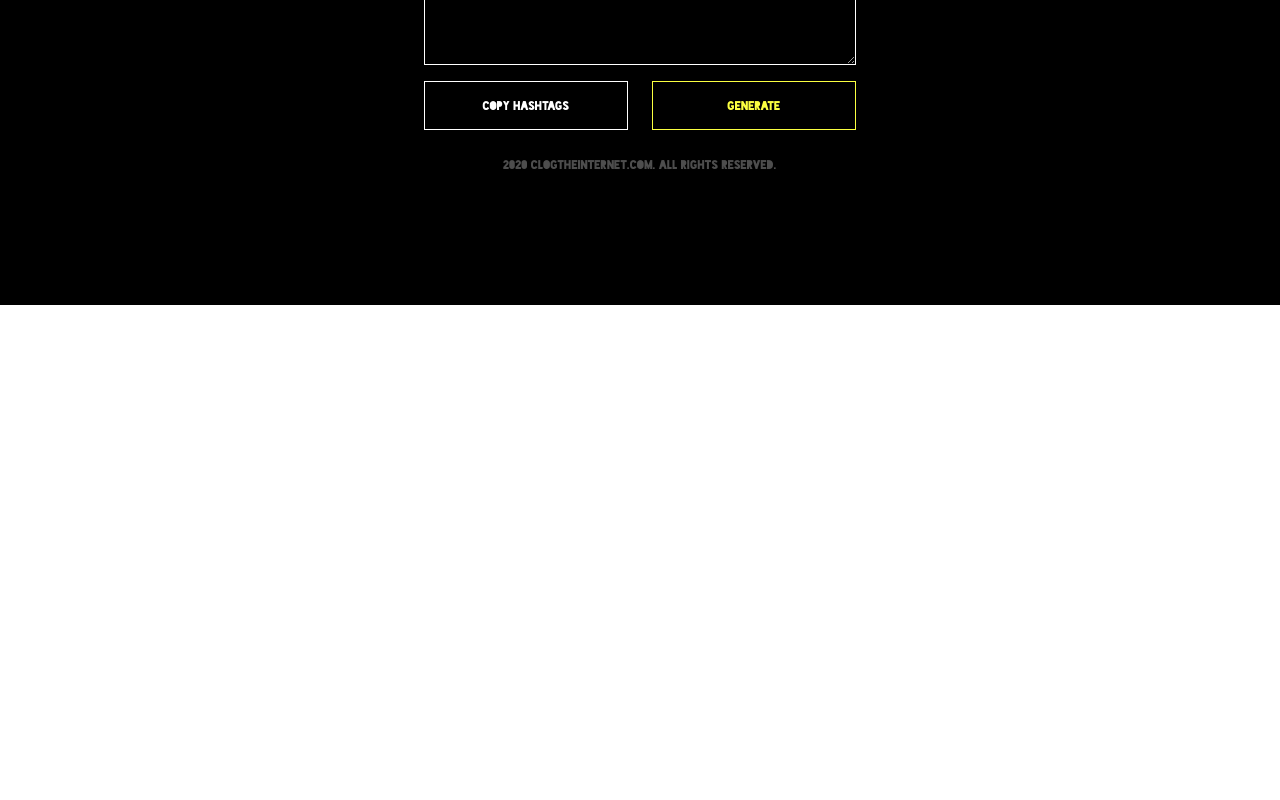
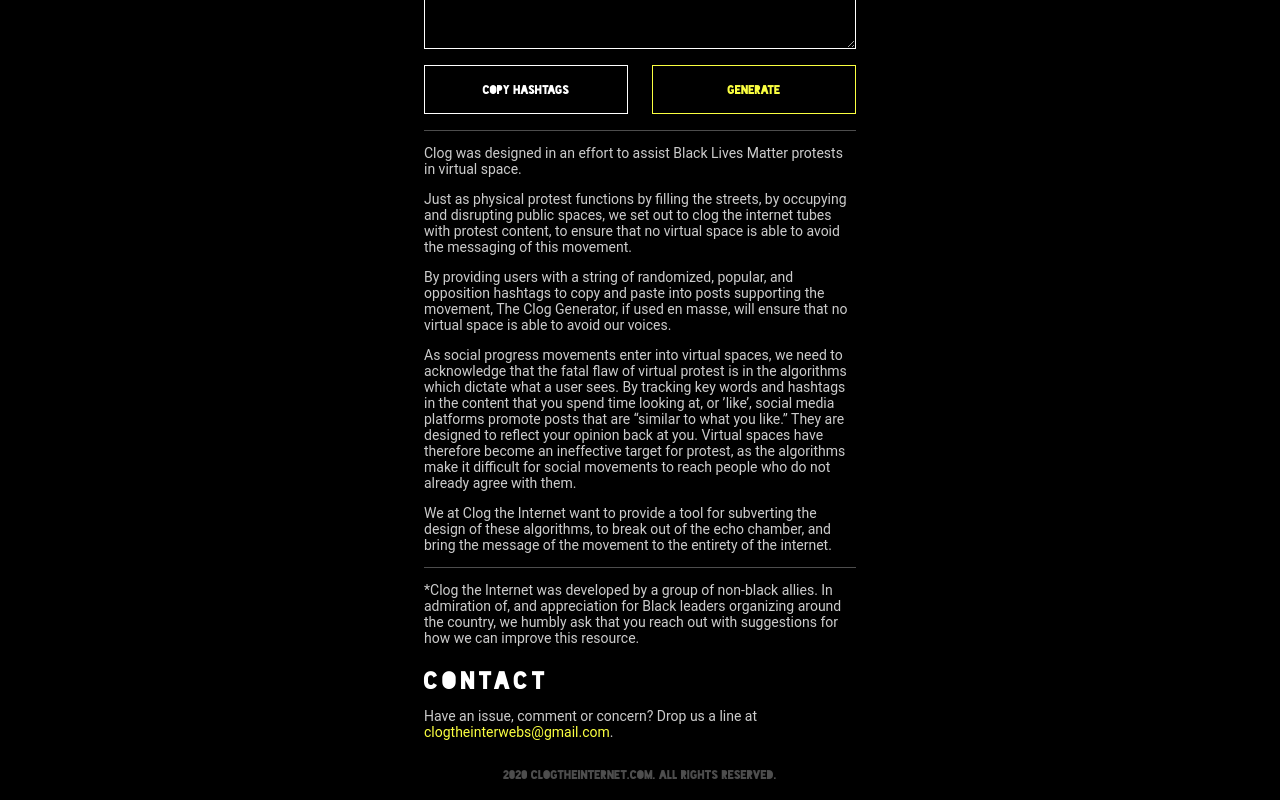
Before and after one commit to vjsingh/clogtheinternet, a React (Create React App) app: page / in a window 1280 px wide. Shown: the part 495-1295 px from the top of the page. Before the commit the page ends 800 px from the top, so only its background shows below. Built offline with nearby package versions, Linux system fonts and the light colour scheme.

Commit message:
Updates to copy

```diff
--- a/src/About.js
+++ /dev/null
@@ -1,82 +0,0 @@
-import React from 'react';
-import styled from 'styled-components';
-
-import RightsText from './RightsText'
-import Header from './Header'
-import Title from './Title'
-import Container from './Container'
-import * as STATIC from './staticValues';
-
-function About(props) {
-  return (
-    <Container>
-      <Header showMenu={props.showMenu} />
-      <Title>Our<br/>Mission</Title>
-
-      <BodyText>
-Clog the Internet is a tool designed to assist those demanding justice for victims of state violence.
-      </BodyText>
-
-      <BodyText>
-Clog the Internet is a tool designed to assist those demanding justice for victims of state violence.
-A physical protest, by occupying a physical space, ensures that the demands of demonstrators cannot be ignored by others in the same space. It creates an empathy response in passerby, or at least a discomfort, intended to disrupt the status quo and keep the message of the movement stuck in the minds of those who see it.
-      </BodyText>
-
-      <BodyText>
-Clog the Internet is a tool designed to assist those demanding justice for victims of state violence.
-As social progress movements enter into virtual spaces, we need to acknowledge that the fatal flaw of virtual protest is in the algorithms which dictate what a user sees. By tracking key words and hashtags in the content that you like, social media platforms promote posts that are “similar to what you like.” They are designed to reflect your opinion back at you. Virtual spaces have therefore become an ineffective target for protest, as the algorithms make it difficult for social movements to reach people who do not already agree with them.
-      </BodyText>
-
-      <BodyText>
-Clog the Internet is a tool designed to assist those demanding justice for victims of state violence.
-We at Clog the Internet want to provide a tool for subverting the design of these algorithms, to break out of the echo chamber, and bring the message of the movement to the entirety of the internet. The Clog Generator will provide the user with a string of randomized, popular, and opposition hashtags to copy and paste into their posts supporting the movement. If used en masse, together we can ensure that no virtual space will be able to ignore this movement.
-      </BodyText>
-
-      <Divider/>
-
-      <BodyText>
-*Clog the Internet was developed by a group of non-black allies. In admiration of, and appreciation for Black leaders organizing around the country, we humbly ask that you reach out with suggestions for how we can improve this resource.
-      </BodyText>
-
-      <Heading>Contact</Heading>
-
-      <BodyText>
-Have an issue, comment or concern? Drop us a line at <BasicLink href="mailto:clogtheinterwebs@gmail.com">clogtheinterwebs@gmail.com</BasicLink>.
-      </BodyText>
-
-      <RightsText/>
-
-    </Container>
-  );
-}
-
-export default About;
-
-const BodyText = styled.p`
-  font-family: 'Roboto';
-  color: #CCCCCC;
-  font-size: 14px;
-`;
-
-const Divider = styled.hr`
-  width: 100%;
-  border: none;
-  border-bottom: 1px solid rgba(255,255,255,0.3);
-`;
-
-const Heading = styled.div`
-  color: white;
-  font-family: 'BlackoutMidnight';
-  font-size: 24px;
-  line-height: 24px;
-  letter-spacing: 4px;
-  text-transform: uppercase;
-  margin-top: 24px;
-`;
-
-const BasicLink = styled.a`
-  color: ${STATIC.YELLOW};
-  text-decoration: none;
-
-  &:hover { color: white; }
-`;
--- a/src/App.js
+++ b/src/App.js
@@ -1,6 +1,5 @@
 import React from 'react';
 import Home from './Home';
-import About from './About';
 import Artists from './Artists';
 import Donate from './Donate';
 import Menu from './Menu';
@@ -31,9 +30,6 @@ export default class App extends React.Component {
             <Menu hideMenu={() => this.hideMenu()} />
           ) : (
             <Switch>
-              <Route path="/mission">
-                <About showMenu={() => this.showMenu()} />
-              </Route>
               <Route path="/donate">
                 <Donate showMenu={() => this.showMenu()} />
               </Route>
--- a/src/Home.js
+++ b/src/Home.js
@@ -40,12 +40,15 @@ function Home(props) {
         </TaglineText>
       </TaglineContainer>
       <Main>
+
         <BodyText>
-          The Clog Generator is a tool for the Black Lives Matter movement to automatically expand and randomize the reach of virtual protest content.
+          Clog the Internet is a tool for digital demonstrators to automatically expand and randomize the reach of virtual protest content.
         </BodyText>
+
         <BodyText>
           Simply include these unrelated hashtags in the posts you share, and they will be more likely to be seen by someone who has yet to join the movement.
         </BodyText>
+
         <HashtagsContainer>
           <textarea multiline="true" value={hashtagsStr} ref={ref} style={hashTagsInputStyles} readOnly />
           <ButtonRow>
@@ -58,6 +61,41 @@ function Home(props) {
             </YellowButton>
           </ButtonRow>
         </HashtagsContainer>
+
+        <Divider/>
+
+        <BodyText>
+          Clog was designed in an effort to assist Black Lives Matter protests in virtual space.
+        </BodyText>
+
+        <BodyText>
+          Just as physical protest functions by filling the streets, by occupying and disrupting public spaces, we set out to clog the internet tubes with protest content, to ensure that no virtual space is able to avoid the messaging of this movement.
+        </BodyText>
+
+        <BodyText>
+          By providing users with a string of randomized, popular, and opposition hashtags to copy and paste into posts supporting the movement, The Clog Generator, if used en masse, will ensure that no virtual space is able to avoid our voices.
+        </BodyText>
+
+        <BodyText>
+          As social progress movements enter into virtual spaces, we need to acknowledge that the fatal flaw of virtual protest is in the algorithms which dictate what a user sees. By tracking key words and hashtags in the content that you spend time looking at, or ’like’, social media platforms promote posts that are “similar to what you like.” They are designed to reflect your opinion back at you. Virtual spaces have therefore become an ineffective target for protest, as the algorithms make it difficult for social movements to reach people who do not already agree with them.
+        </BodyText>
+
+        <BodyText>
+          We at Clog the Internet want to provide a tool for subverting the design of these algorithms, to break out of the echo chamber, and bring the message of the movement to the entirety of the internet.
+        </BodyText>
+
+        <Divider/>
+
+        <BodyText>
+*Clog the Internet was developed by a group of non-black allies. In admiration of, and appreciation for Black leaders organizing around the country, we humbly ask that you reach out with suggestions for how we can improve this resource.
+        </BodyText>
+
+        <Heading>Contact</Heading>
+
+        <BodyText>
+Have an issue, comment or concern? Drop us a line at <BasicLink href="mailto:clogtheinterwebs@gmail.com">clogtheinterwebs@gmail.com</BasicLink>.
+        </BodyText>
+
         <RightsText/>
       </Main>
     </Container>
@@ -105,6 +143,7 @@ const ButtonRow = styled.div`
   width: 100%;
   display: flex;
   flex-direction: row;
+  margin-bottom: 8px;
 `;
 
 const ButtonSpacer = styled.div`
@@ -171,3 +210,26 @@ const BodyText = styled.p`
   color: #CCCCCC;
   font-size: 14px;
 `
+
+const Divider = styled.hr`
+  width: 100%;
+  border: none;
+  border-bottom: 1px solid rgba(255,255,255,0.3);
+`;
+
+const Heading = styled.div`
+  color: white;
+  font-family: 'BlackoutMidnight';
+  font-size: 24px;
+  line-height: 24px;
+  letter-spacing: 4px;
+  text-transform: uppercase;
+  margin-top: 24px;
+`;
+
+const BasicLink = styled.a`
+  color: ${STATIC.YELLOW};
+  text-decoration: none;
+
+  &:hover { color: white; }
+`;
--- a/src/Menu.js
+++ b/src/Menu.js
@@ -39,7 +39,6 @@ class Menu extends React.Component {
         {this.renderLink("/", (<span>Hashtag<br/>Generator</span>))}
         {this.renderLink("/donate", (<span>Places_To<br/>Donate</span>))}
         {this.renderLink("/artists", (<span>Black_Artists</span>))}
-        {this.renderLink("/mission", (<span>Our_Mission</span>))}
       </Container>
     );
   }
```
